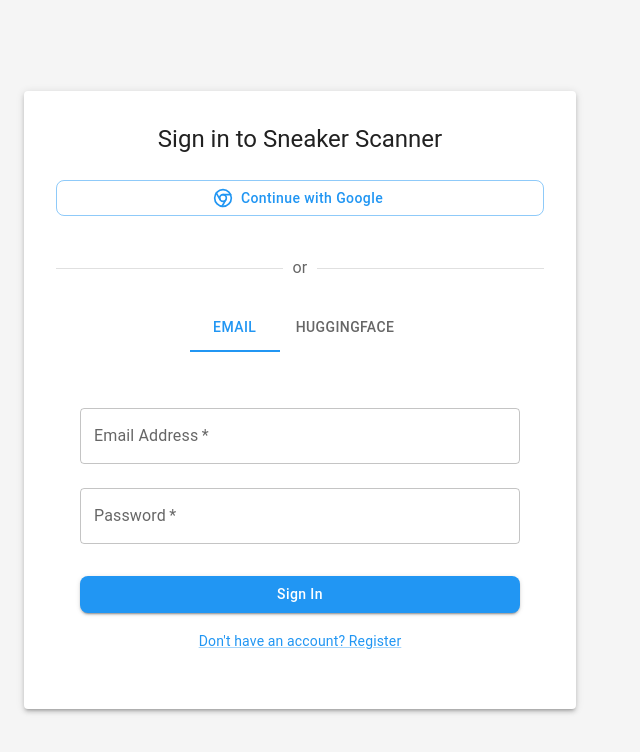
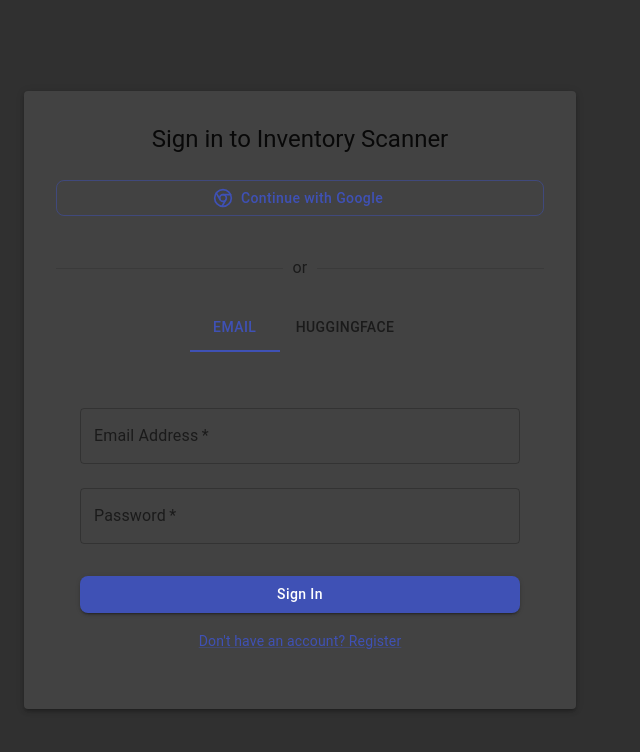
Before and after one commit to Mason-Household/SmartInventoryReader, a React (Vite) app in the folder PrettyScanner/: page / in a window 1280 px wide. Shown: the top 752 px of the page, without its empty margins (0-640 px from the left). Built offline with nearby package versions, Linux system fonts and the light colour scheme; no server answers.

Commit message:
inventory scanner rename

```diff
--- a/PrettyScanner/src/components/Layout/Layout.tsx
+++ b/PrettyScanner/src/components/Layout/Layout.tsx
@@ -104,7 +104,7 @@
                 WebkitTextFillColor: 'transparent',
               }}
             >
-              Sneaker Scanner
+              Inventory Scanner
             </Typography>
           </motion.div>
 
@@ -267,7 +267,7 @@
         <Container maxWidth="lg">
           <iframe src="https://github.com/sponsors/Mason-Household/card" title="Sponsor Mason-Household" height="225" width="600" style={{ border: 0 }}></iframe>
           <Typography variant="body2" color="text.secondary" align="center">
-            © {new Date().getFullYear()} Sneaker Scanner. All rights reserved.
+            © {new Date().getFullYear()} Inventory Scanner. All rights reserved.
           </Typography>
         </Container>
       </Box>
--- a/PrettyScanner/src/components/Login/Login.tsx
+++ b/PrettyScanner/src/components/Login/Login.tsx
@@ -114,7 +114,7 @@
         }}
       >
         <Typography component="h1" variant="h5" sx={{ mb: 3 }}>
-          Sign in to Sneaker Scanner
+          Sign in to Inventory Scanner
         </Typography>
 
         {error && (
--- a/PrettyScanner/src/theme/ThemePreset.ts
+++ b/PrettyScanner/src/theme/ThemePreset.ts
@@ -17,16 +17,6 @@
 export const themePresets: ThemePreset[] = [
   {
     id: 'default',
-    name: 'Classic',
-    primary: '#2196f3',
-    secondary: '#f50057',
-    background: '#f5f5f5',
-    paper: '#ffffff',
-    accentLight: '#90caf9',
-    accentDark: '#f48fb1'
-  },
-  {
-    id: 'midnight',
     name: 'Midnight',
     primary: '#3f51b5',
     secondary: '#7c4dff',
```
Also changed, not shown: PrettyScanner/src/components/Home/Home.tsx (+25 -12 lines).
